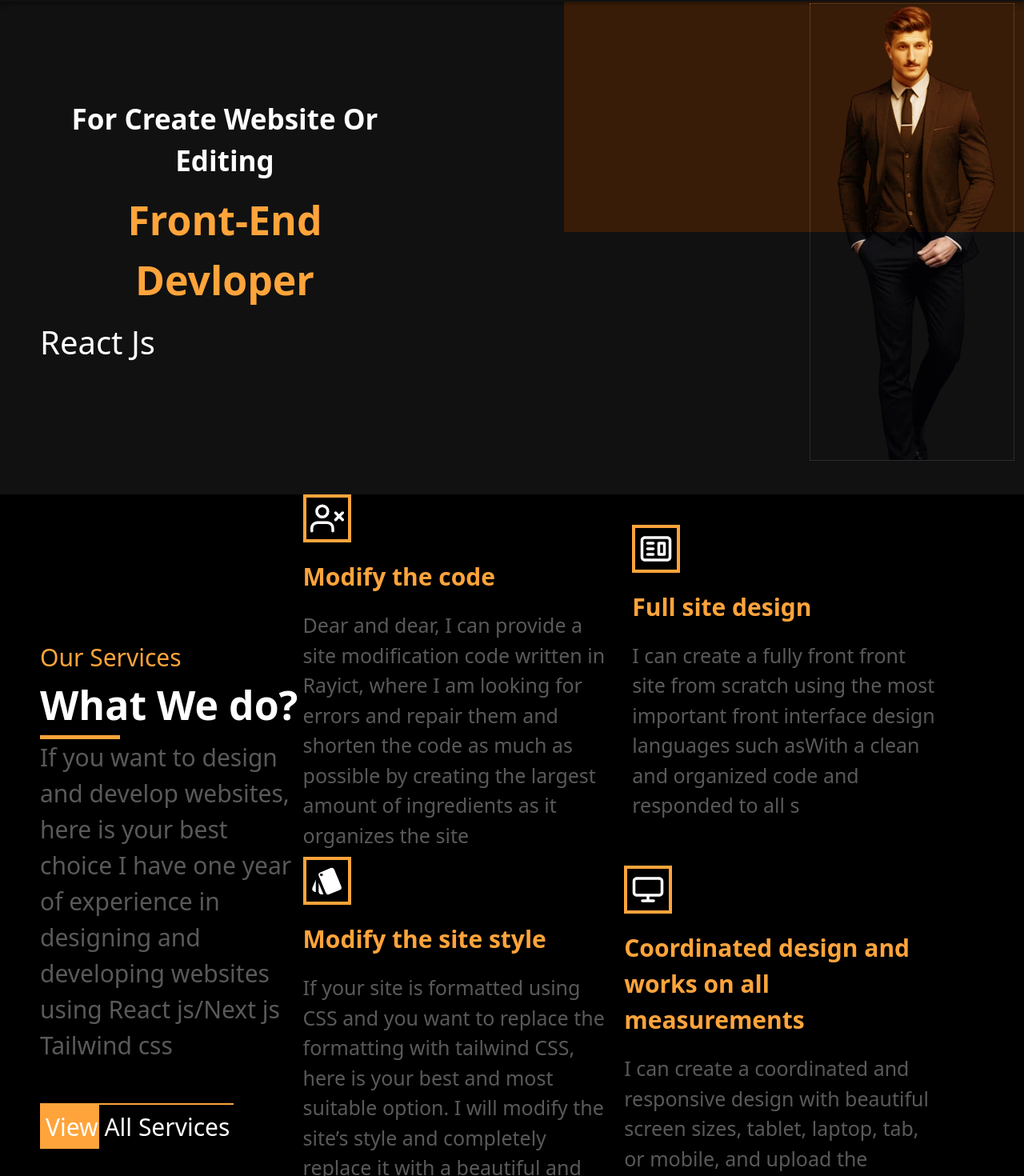
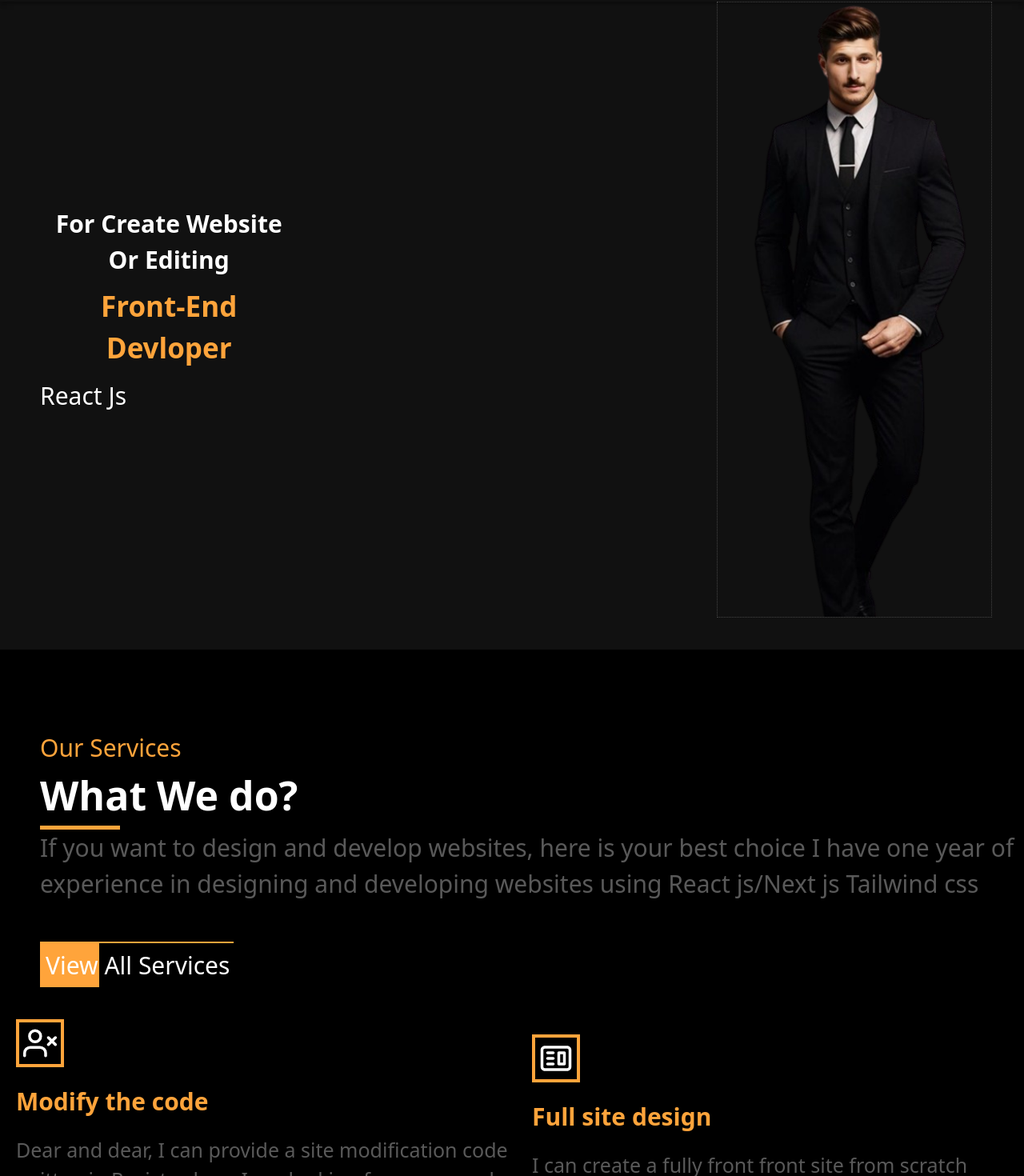
Before and after one commit to ahmad655656/The-fourth-project, a React (Create React App) app: page /#/ in a window 1280 px wide. Shown: the part 198-1668 px from the top of the page at 80% size. Built offline with nearby package versions, Linux system fonts and the light colour scheme.

Commit message:
theard upload

```diff
--- a/package.json
+++ b/package.json
@@ -18,6 +18,7 @@
     "react-router-dom": "^6.26.1",
     "react-scripts": "5.0.1",
     "styled-components": "^6.1.13",
+    "sweetalert2": "^11.12.4",
     "web-vitals": "^2.1.4"
   },
   "scripts": {
--- a/public/index.html
+++ b/public/index.html
@@ -15,6 +15,7 @@
   </head>
   <body>
     <noscript>You need to enable JavaScript to run this app.</noscript>
+    <script src="https://cdn.jsdelivr.net/npm/sweetalert2@11"></script>
     <div id="root"></div>
   </body>
 </html>
--- a/src/App.js
+++ b/src/App.js
@@ -8,7 +8,7 @@ import Services from './Pages/Services/Services';
 import Footer from './Sections/Footer/Footer';
 function App() {
   return (
-    <div className=" bg-mainBackground text-secondTextColor relative flex flex-col items-center justify-between w-full overflow-hidden min-h-[100vh]">
+    <div className=" bg-mainBackground text-secondTextColor relative flex flex-col items-center justify-between w-full m-auto overflow-hidden min-h-[100vh]">
       <Router>
         <SmallNavBar />
         <Routes>
--- a/src/Pages/Home/Home.js
+++ b/src/Pages/Home/Home.js
@@ -6,48 +6,48 @@ import { CgScreen, CgWebsite } from "react-icons/cg";
 import { MdDraw, MdSports, MdSportsFootball, MdSportsRugby, MdStyle } from "react-icons/md";
 import photo1 from "../../assest/MyPhoto/1-removebg-preview.png";
 import Slider, { SliderMark } from "@mui/material/Slider";
-import { Box, Grid, Grid2 } from "@mui/material";
+import { Box, Container, Grid, Grid2 } from "@mui/material";
 import { BiMusic } from "react-icons/bi";
 import { FcSportsMode } from "react-icons/fc";
 export default function Home() {
   return (
-    <div className="w-[100vw] min-h-[350vh] flex flex-col items-center gap-[40px] ">
+    <div className="w-full min-h-[350vh] flex flex-col items-center gap-[40px] ">
       <div className="flex flex-row sm:max-md:flex-col sm:max-md:items-center  items-center relative w-full sm:max-md:h-[100vh] min-h-[72vh]">
-        <div className="w-[40%] pl-[50px] sm:max-md:pl-0 flex flex-col items-start sm:max-md:items-center sm:max-md:w-full text-center gap-[10px] ">
-          <h6 className="text-[35px] sm:max-md:text-[20px] font-semibold">
+        <Box className="w-[40%] pl-[50px] sm:max-md:pl-0 flex flex-col items-start lg:max-xlg:items-start sm:max-md:items-center sm:max-md:w-full text-center gap-[10px] ">
+          <h6 className="text-[35px] sm:max-md:text-[15px] lg:max-xlg:text-[30px] font-semibold">
             For Create Website Or Editing
           </h6>
-          <h2 className="text-[50px] sm:max-md:text-[30px] font-extrabold text-mainTextColor">
+          <h2 className="text-[50px] lg:max-xlg:text-[35px] sm:max-md:text-[30px] font-extrabold text-mainTextColor">
             Front-End Devloper
           </h2>
-          <h4 className="text-[40px] sm:max-md:text-[25px]">React Js</h4>
-        </div>
-        <div className="w-[50%] sm:max-md:after:h-0 sm:max-md:after:w-0 after:transition-all after:duration-1000  after:absolute after:bg-mainTextColor after:w-[50%] after:h-[50%] after:left-[705px] after:mix-blend-soft-light after:z-[1] after:top-0 before:absolute before:bg-mainTextColor before:w-[20.1%] before:h-full before:left-[1320px] before:mix-blend-multiply before:z-[1] before:top-0 h-full">
+          <h4 className="text-[40px] lg:max-xlg:text-[30px] sm:max-md:text-[25px]">React Js</h4>
+        </Box>
+        <Container className="w-[50%] sm:max-xlg:after:h-0 sm:max-xlg:before:h-0 sm:max-xlg:before:w-0 sm:max-xlg:after:w-0 after:transition-all after:duration-1000  after:absolute after:bg-mainTextColor after:w-[50%] after:h-[50%] after:left-[785px] max-xlg:after:left-[668px] after:mix-blend-soft-light after:z-[1] after:top-0 before:absolute before:bg-mainTextColor before:w-[22.9%] before:h-full before:left-[1340px] max-xlg:before:left-[1170px] before:mix-blend-multiply before:z-[1] before:top-0 h-full">
           <img
             src={photo1}
             alt=""
             className="w-[40%] sm:max-md:ml-0 sm:max-md:w-full ml-[500px] z-[3] m-auto h-full border-[0.5px] border-dotted border-shadowColor "
           />
-        </div>
+        </Container>
       </div>
-      <div className="flex flex-row sm:max-md:flex sm:max-md:flex-wrap sm:max-md:gap-[40px] sm:max-md:p-[30px] sm:max-md:items-center sm:max-md:w-full min-h-[100vh] bg-smallSection w-full items-center">
-        <div className="pl-[50px] pt-[100px] sm:max-md:w-full w-[30%] h-[80%] gap-[30px] flex-col items-center">
+      <div className="flex flex-row sm:max-md:flex sm:max-md:flex-wrap lg:max-xlg:flex-wrap lg:max-xlg:gap-[40px]  sm:max-md:gap-[40px] sm:max-md:p-[30px] sm:max-md:items-center sm:max-md:w-full min-h-[100vh] bg-smallSection w-full items-center">
+        <div className="pl-[50px] pt-[100px] sm:max-md:w-full lg:max-xlg:items-center lg:max-xlg:w-full w-[30%] h-[80%] gap-[30px] flex-col items-center">
           <h6 className="text-[30px] sm:max-md:text-[20px] text-mainTextColor ">Our Services</h6>
           <h2 className="text-[50px] sm:max-md:text-[30px] font-black ">What We do?</h2>
           <hr className="w-[100px] h-[5px] bg-mainTextColor text-mainTextColor " />
-          <p className="opacity-35 text-[30px] sm:max-md:text-[20px] font-medium ">
+          <Box className="opacity-35 text-[30px] sm:max-md:text-[20px] font-medium ">
             If you want to design and develop websites, here is your best choice
             I have one year of experience in designing and developing websites
             using React js/Next js Tailwind css
-          </p>
+          </Box>
           <Link to="/services">
             <button className="transition-all duration-300 ease-out after:transition-all after:duration-300 after:ease-out relative text-[30px] sm:max-md:text-[20px] p-[5px] mt-[50px] hover:after:w-full after:w-[30%] after:left-0 after:top-0 after:absolute after:mix-blend-screen after:h-full after:bg-mainTextColor border-t-[2px] border-l-[2px] border-solid border-mainTextColor ">
               View All Services
             </button>
           </Link>
         </div>
-        <Grid2 container rowSpacing={1} columnSpacing={{ xs: 1, sm: 2, md: 3 }} className={"sm:max-md:w-full sm:max-md:p-[10px] w-[70%] h-[70%] flex flex-col items-center gap-[50px] mr-[20px]"}>
-          <Grid2 className={"flex-row items-center sm:max-md:items-center sm:max-md:w-full sm:max-md:flex-wrap flex gap-[30px] w-[90%] "}>
+        <Grid2 container rowSpacing={1} columnSpacing={{ xs: 1, sm: 2, md: 3 }} className={"sm:max-md:w-full sm:max-md:p-[10px] lg:max-xlg:w-full lg:max-xlg:mr-0 w-[70%] h-[70%] flex flex-col items-center gap-[50px] mr-[20px]"}>
+          <Grid2 className={"flex-row items-center sm:max-md:items-center sm:max-md:w-full sm:max-md:flex-wrap lg:max-xlg:w-full lg:max-xlg:pl-[20px]  flex gap-[30px] w-[90%] "}>
             <CardService
               title={"Modify the code"}
               content={
@@ -65,7 +65,7 @@ export default function Home() {
               <CgWebsite className="w-[60px] h-[60px] border-[4px] border-solid border-mainTextColor p-[5px] hover:rotate-180 transition-all duration-500 ease-in-out " />
             </CardService>
           </Grid2>
-          <Grid2 className="flex-row items-center sm:max-md:flex-wrap sm:max-md:w-full sm:max-md:items-center flex gap-[10px] w-[90%] ">
+          <Grid2 className="flex-row items-center sm:max-md:flex-wrap sm:max-md:w-full sm:max-md:items-center lg:max-xlg:w-full lg:max-xlg:pl-[20px] flex gap-[10px] w-[90%] ">
             <CardService
               title={"Modify the site style"}
               content={
@@ -89,10 +89,10 @@ export default function Home() {
         <h2 className="ml-[40px] text-[40px] sm:max-md:text-[30px]  font-black text-mainTextColor ">
           My works gallery
         </h2>
-        <Box container className={"relative flex flex-row sm:max-md:flex-wrap  sm:max-md:pl-[40px] sm:max-md:gap-[100px] sm:max-md:pr-[40px] pl-[50px] pt-[30px] transition-all duration-1000 ease-in-out justify-center gap-[40px] items-center w-full min-h-full"}>
-          <Box className="sm:max-md:after:h-0 hover:after:h-0 transition-all after:ease-in-out after:duration-700 after:absolute after:w-[29.5%] after:h-[95%] after:rounded-[50px] after:bg-afterVideo after:opacity-65 flex flex-col sm:max-md:w-full w-[30%] min-h-[100vh] ">
+        <Box container className={"relative flex flex-row sm:max-lg:flex-wrap  sm:max-lg:pl-[40px] sm:max-lg:gap-[100px] sm:max-lg:pr-[40px] pl-[50px] pt-[30px] transition-all duration-1000 ease-in-out justify-center gap-[40px] items-center w-full min-h-full"}>
+          <Box className="sm:max-lg:after:h-0 hover:after:h-0 transition-all after:ease-in-out after:duration-700 after:absolute after:w-[29.5%] after:h-[95%] after:rounded-[50px] after:bg-afterVideo after:opacity-65 flex flex-col sm:max-lg:w-full w-[30%] min-h-[100vh] ">
             <iframe
-              className="rounded-[40px]  min-h-[50vh] w-full transition-all duration-1000 ease-in-out hover:border-b-[5px] pb-[30px] border-solid border-b-mainTextColor"
+              className="rounded-[40px] min-h-[50vh] w-full transition-all duration-1000 ease-in-out hover:border-b-[5px] pb-[30px] border-solid border-b-mainTextColor"
               src="https://www.youtube.com/embed/hw49S2kxssI?si=qGqAxTNs5Pz1JJgw"
               allow="accelerometer; autoplay; gyroscope; web-share; clipboard-write; picture-in-picture; encrypted-media"
               allowFullScreen
@@ -104,7 +104,7 @@ export default function Home() {
               allowFullScreen
             />
           </Box>
-          <Box className="sm:max-md:after:h-0 hover:after:h-0 transition-all after:ease-in-out after:duration-700 after:absolute after:w-[29.5%] after:h-[95%] after:rounded-[50px] after:bg-afterVideo after:opacity-65 flex flex-col  sm:max-md:w-full w-[30%] min-h-[90%]">
+          <Box className="sm:max-lg:after:h-0 hover:after:h-0 transition-all after:ease-in-out after:duration-700 after:absolute after:w-[29.5%] after:h-[95%] after:rounded-[50px] after:bg-afterVideo after:opacity-65 flex flex-col  sm:max-lg:w-full w-[30%] min-h-[90%]">
             <iframe
               className="rounded-[40px] min-h-[50vh] w-full transition-all duration-1000 ease-in-out hover:border-b-[5px] pb-[30px] border-solid border-b-mainTextColor"
               src={
@@ -114,7 +114,7 @@ export default function Home() {
               allowFullScreen
             />
             <iframe
-              className="rounded-[40px]  min-h-[50vh] w-full transition-all duration-1000 ease-in-out hover:border-b-[5px] pb-[30px] border-solid border-b-mainTextColor"
+              className="rounded-[40px] min-h-[50vh] w-full transition-all duration-1000 ease-in-out hover:border-b-[5px] pb-[30px] border-solid border-b-mainTextColor"
               src={
                 "https://www.youtube.com/embed/434qs4gfW1Q?si=CXyyuS2-CZyFCare"
               }
@@ -122,7 +122,7 @@ export default function Home() {
               allowFullScreen
             />
           </Box>
-          <Box className=" sm:max-md:after:h-0 hover:after:h-0 transition-all after:ease-in-out after:duration-700 after:absolute after:w-[29.5%] after:h-[47%] after:rounded-[50px] after:translate-y-[-480px] after:bg-afterVideo after:opacity-65 sm:max-md:w-full w-[30%] min-h-[30%] ">
+          <Box className=" sm:max-lg:after:h-0 hover:after:h-0 transition-all after:ease-in-out after:duration-700 after:absolute after:w-[29.5%] after:h-[47%] after:rounded-[50px] after:translate-y-[-480px] after:bg-afterVideo after:opacity-65 sm:max-lg:w-full w-[30%] min-h-[30%] ">
             <iframe
               className="rounded-[40px] min-h-[50vh] w-full transition-all duration-1000 ease-in-out hover:border-b-[5px] pb-[30px] border-solid border-b-mainTextColor"
               src={
```
Also changed, not shown: src/Sections/Footer/Footer.js (+11 -3 lines), src/Sections/SmallNavBar/SmallNavBar.js (+8 -9 lines), 1 other file (tests, documents, lock files or other folders).
